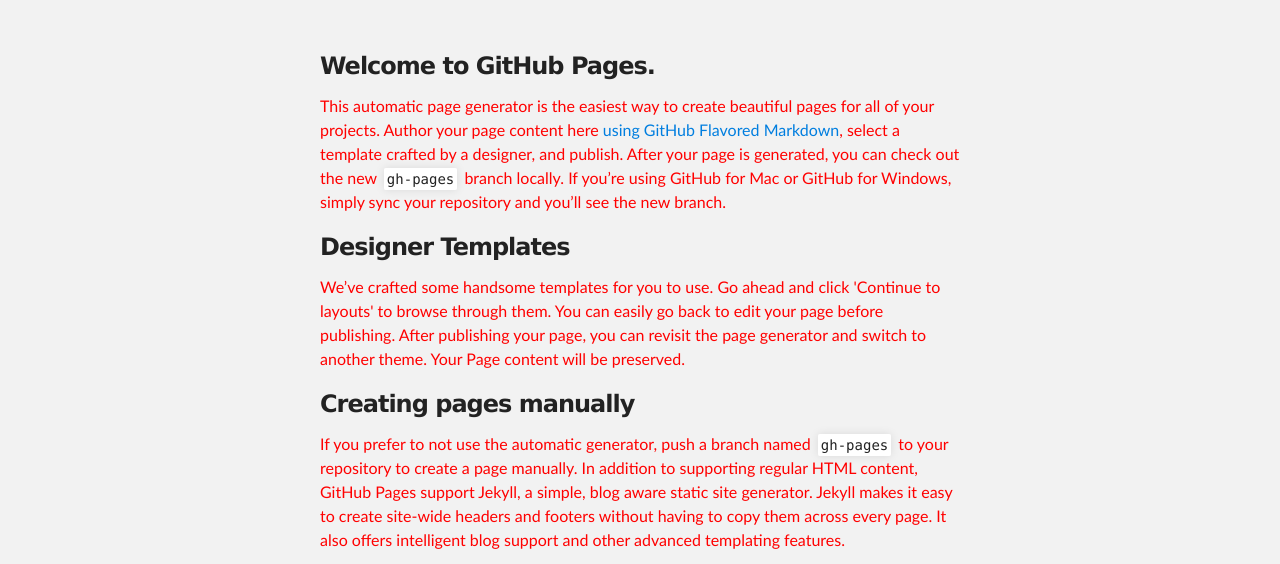
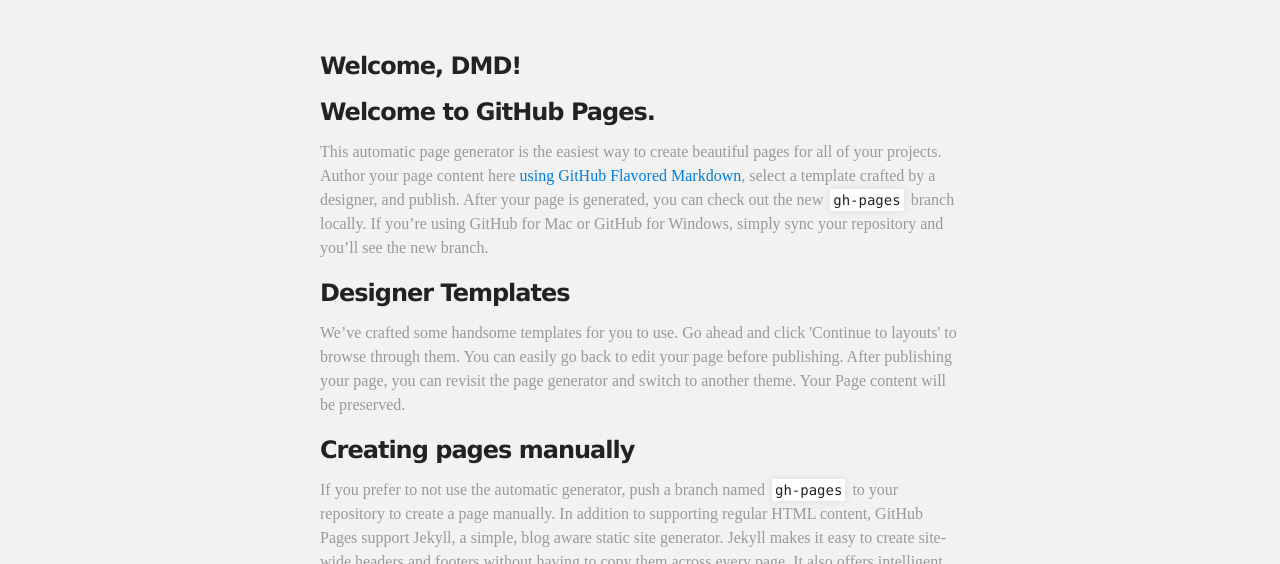
Before and after one commit to okinasevych/okinasevych.github.io, a plain HTML site: page index.html in a window 1280 px wide. Shown: the part 212-776 px from the top of the page. Drawn offline with Linux system fonts and the light colour scheme.

Commit message:
Example for AWD
Done at 1:55 PM

```diff
--- a/index.html
+++ b/index.html
@@ -27,6 +27,8 @@
     <!-- MAIN CONTENT -->
     <div id="main_content_wrap" class="outer">
       <section id="main_content" class="inner">
+        <h3>Welcome, DMD!</h3>
+
         <h3>
 <a id="welcome-to-github-pages" class="anchor" href="#welcome-to-github-pages" aria-hidden="true"><span class="octicon octicon-link"></span></a>Welcome to GitHub Pages.</h3>
 
--- a/stylesheets/stylesheet.css
+++ b/stylesheets/stylesheet.css
@@ -50,10 +50,10 @@ Theme Styles
 
 body {
   box-sizing: border-box;
-  color: red;
+  color: #999999;
   background-color: green;
   font-size: 16px;
-  font-family: 'Myriad Pro', Calibri, Helvetica, Arial, sans-serif;
+  font-family: serif;
   line-height: 1.5;
   -webkit-font-smoothing: antialiased;
 }
```
